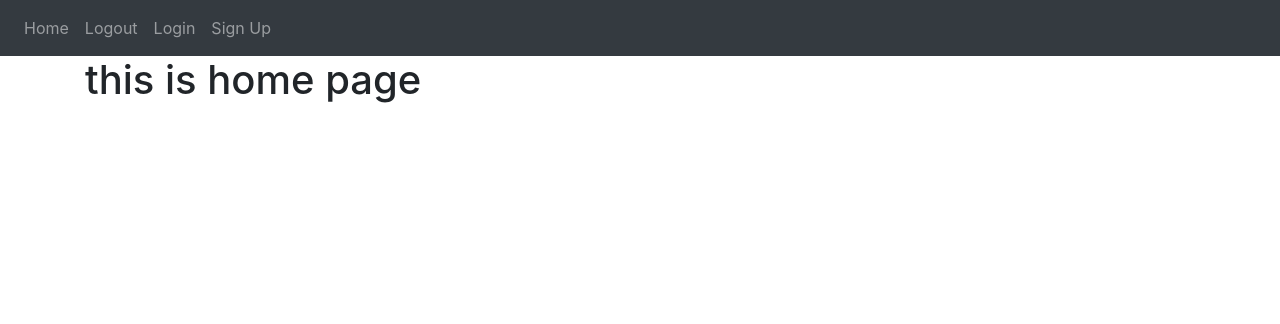
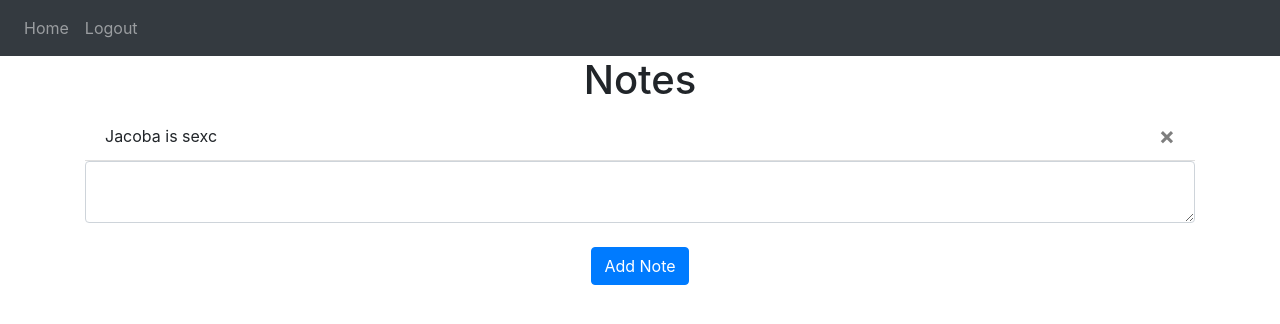
Before and after one commit to EricBalanecki/ChatGPT-Web-App, a Flask app: page / in a window 1280 px wide. Shown: the top 324 px of the page. Run offline with Flask 3, Linux system fonts and the light colour scheme; a user stored in the database is signed in; some libraries are stand-ins or nearby versions.

Commit message:
finished

```diff
--- a/website/Static/index.js
+++ b/website/Static/index.js
@@ -0,0 +1,8 @@
+function deleteNote(noteId) {
+    fetch("/delete-note", {
+      method: "POST",
+      body: JSON.stringify({ noteId: noteId }),
+    }).then((_res) => {
+      window.location.href = "/";
+    });
+  }
--- a/website/templates/base.html
+++ b/website/templates/base.html
@@ -29,17 +29,17 @@
       </button>
       <div class="collapse navbar-collapse" id="navbar">
         <div class="navbar-nav">
+          {% if user.is_authenticated %}
           <a class="nav-item nav-link" id="home" href="/">Home</a>
           <a class="nav-item nav-link" id="logout" href="/logout">Logout</a>
+          {% else %}
           <a class="nav-item nav-link" id="login" href="/login">Login</a>
           <a class="nav-item nav-link" id="signUp" href="/sign-up">Sign Up</a>
+          {% endif %}
         </div>
       </div>
     </nav>
-    <div class = "container">
-      {% block content %}
-      {% endblock %}
-    </div>
+
     {% with messages = get_flashed_messages(with_categories=true) %} {% if
     messages %} {% for category, message in messages %} {% if category ==
     'error' %}
@@ -58,6 +58,7 @@
     </div>
     {% endif %} {% endfor %} {% endif %} {% endwith %}
 
+    <div class="container">{% block content %} {% endblock %}</div>
     <script
       src="https://code.jquery.com/jquery-3.2.1.slim.min.js"
       integrity="sha384-KJ3o2DKtIkvYIK3UENzmM7KCkRr/rE9/Qpg6aAZGJwFDMVNA/GpGFF93hXpG5KkN"
@@ -74,9 +75,17 @@
       crossorigin="anonymous"
     ></script>
 
-    <script
-        type="text/javascript"
-        src="{{url_for('static', filename = 'index.js') }}"
-    ></script>
+{% block javascript %}
+    <script type="text/javascript">
+      function deleteNote(noteId) {
+  fetch("/delete-note", {
+    method: "POST",
+    body: JSON.stringify({ noteId: noteId }),
+  }).then((_res) => {
+    window.location.href = "/";
+  });
+  }
+</script>
+{% endblock %}
   </body>
 </html>
--- a/website/templates/home.html
+++ b/website/templates/home.html
@@ -1,5 +1,21 @@
-{% extends "base.html" %} {% block title %}Home{% endblock %}
-
-{% block content %}
-<h1> this is home page </h1>
-{% endblock %}
+{% extends "base.html" %} {% block title %}Home{% endblock %} {% block content
+    %}
+    <h1 align="center">Notes</h1>
+    <ul class="list-group list-group-flush" id="notes">
+      {% for note in user.notes %}
+      <li class="list-group-item">
+        {{ note.data }}
+        <button type="button" class="close" onClick="deleteNote({{note.id}})">
+          <span aria-hidden="true">&times;</span>
+        </button>
+      </li>
+      {% endfor %}
+    </ul>
+    <form method="POST">
+      <textarea name="note" id="note" class="form-control"></textarea>
+      <br />
+      <div align="center">
+        <button type="submit" class="btn btn-primary">Add Note</button>
+      </div>
+    </form>
+    {% endblock %}
--- a/website/views.py
+++ b/website/views.py
@@ -1,9 +1,35 @@
-from flask import Blueprint, render_template
+from flask import Blueprint, render_template, request, flash, jsonify
 from flask_login import login_required, logout_user, current_user
+from .models import Note
+from . import db
+import json
 
 views = Blueprint('views', __name__)
 
-@views.route('/')
+@views.route('/', methods=['GET', 'POST'])
 @login_required
 def home():
-    return render_template("home.html")
+    if request.method == 'POST':
+        note = request.form.get('note')#Gets the note from the HTML
+
+        if len(note) < 1:
+            flash('Note is too short!', category='error')
+        else:
+            new_note = Note(data=note, user_id=current_user.id)  #providing the schema for the note
+            db.session.add(new_note) #adding the note to the database
+            db.session.commit()
+            flash('Note added!', category='success')
+
+    return render_template("home.html", user=current_user)
+
+@views.route('/delete-note', methods = ['POST'])
+def delete_note():
+    note = json.loads(request.data)
+    noteId = note['noteId']
+    note = Note.query.get(noteId)
+    if note:
+        if note.user_id == current_user.id:
+            db.session.delete(note)
+            db.session.commit()
+
+    return jsonify({})
```
Also changed, not shown: instance/database.db.
